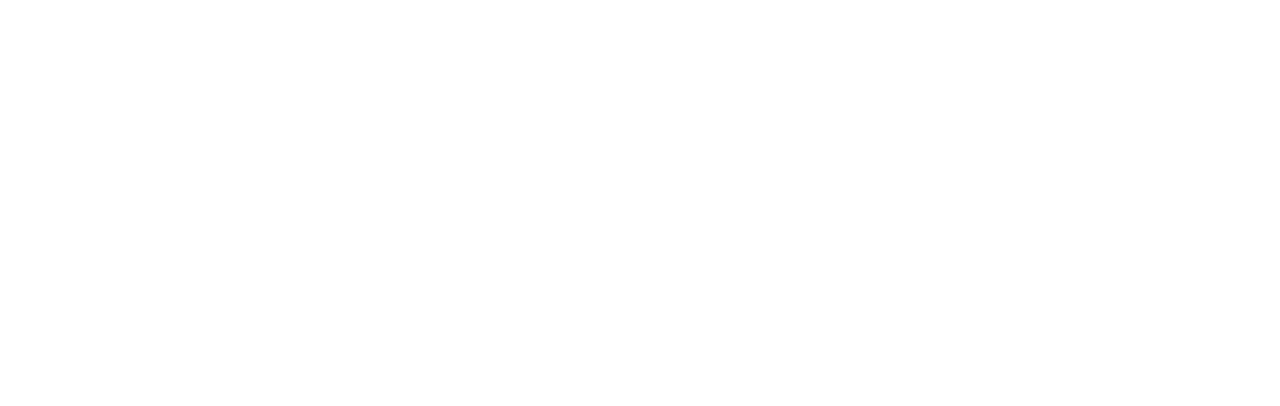
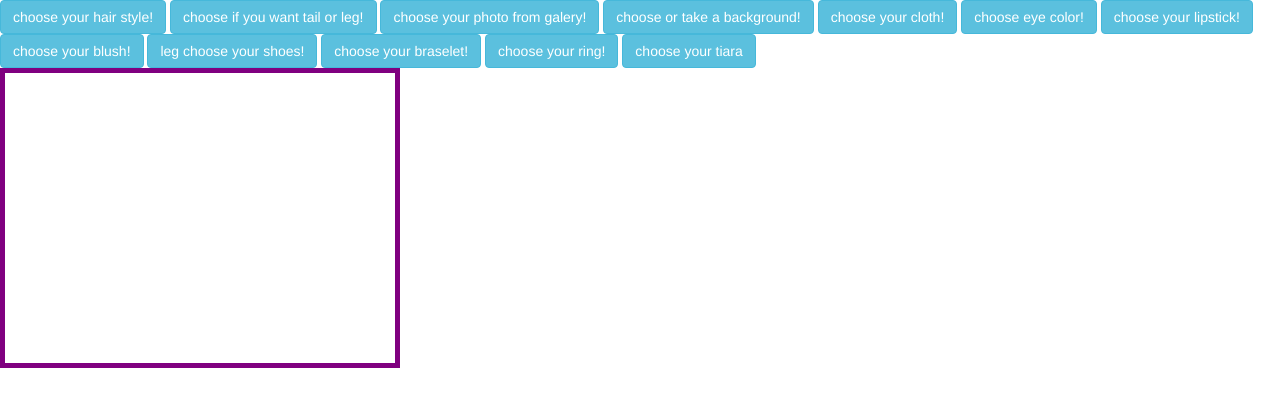
Before and after one commit to siramicoulibaly/Your-own-personality, a plain HTML site: page index.html in a window 1280 px wide. Drawn offline with nearby package versions, Linux system fonts and the light colour scheme.

Commit message:
I add images

```diff
--- a/index.html
+++ b/index.html
@@ -2,8 +2,24 @@
 <html>
     <head>
        <script src="script.js"></script>
-       <link rel="stylesheet" type="text/css" href="style.css">
+       <link rel="stylesheet" type="text/css" href="https://maxcdn.bootstrapcdn.com/bootstrap/3.3.6/css/bootstrap.min.css">
+       <link rel= "stylesheet" type="text/css" href="style.css">
     </head>
      <bady>
+         <button class="btn btn-info">choose your hair style!</button>
+         <button class="btn btn-info">choose if you want tail or leg!</button>
+         <button class="btn btn-info">choose your photo from galery!</button>
+          <button class="btn btn-info">choose or take a background!</button>
+           <button class="btn btn-info">choose your cloth!</button>
+            <button class="btn btn-info">choose eye color!</button>
+             <button class="btn btn-info">choose your lipstick!</button>
+              <button class="btn btn-info">choose your blush!</button>
+               <button class="btn btn-info">leg choose your shoes!</button>
+                <button class="btn btn-info">choose your braselet!</button>
+                 <button class="btn btn-info">choose your ring!</button>
+                  <button class="btn btn-info">choose your tiara</button>
+                  <div id="box"> </div>
+
+
     </bady>
 </html>
--- a/style.css
+++ b/style.css
@@ -0,0 +1,5 @@
+#box{
+    border: 5px solid purple;
+    width: 400px;
+    height: 300px
+}
```
Also changed, not shown: form.html (added, +11 -0 lines), butterfly.jpg (added), sea in water.jpg (added), stars.jpg (added).
